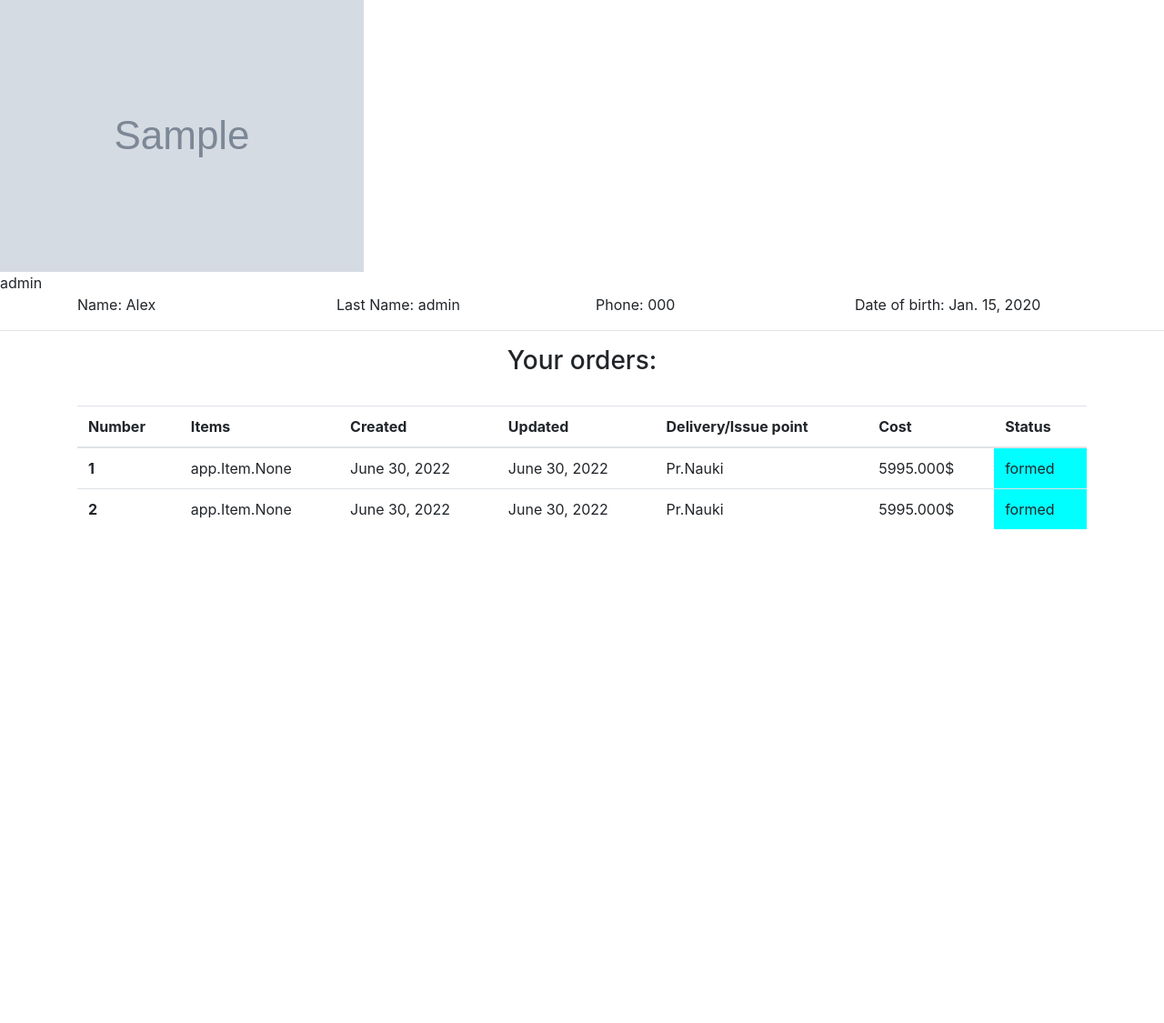
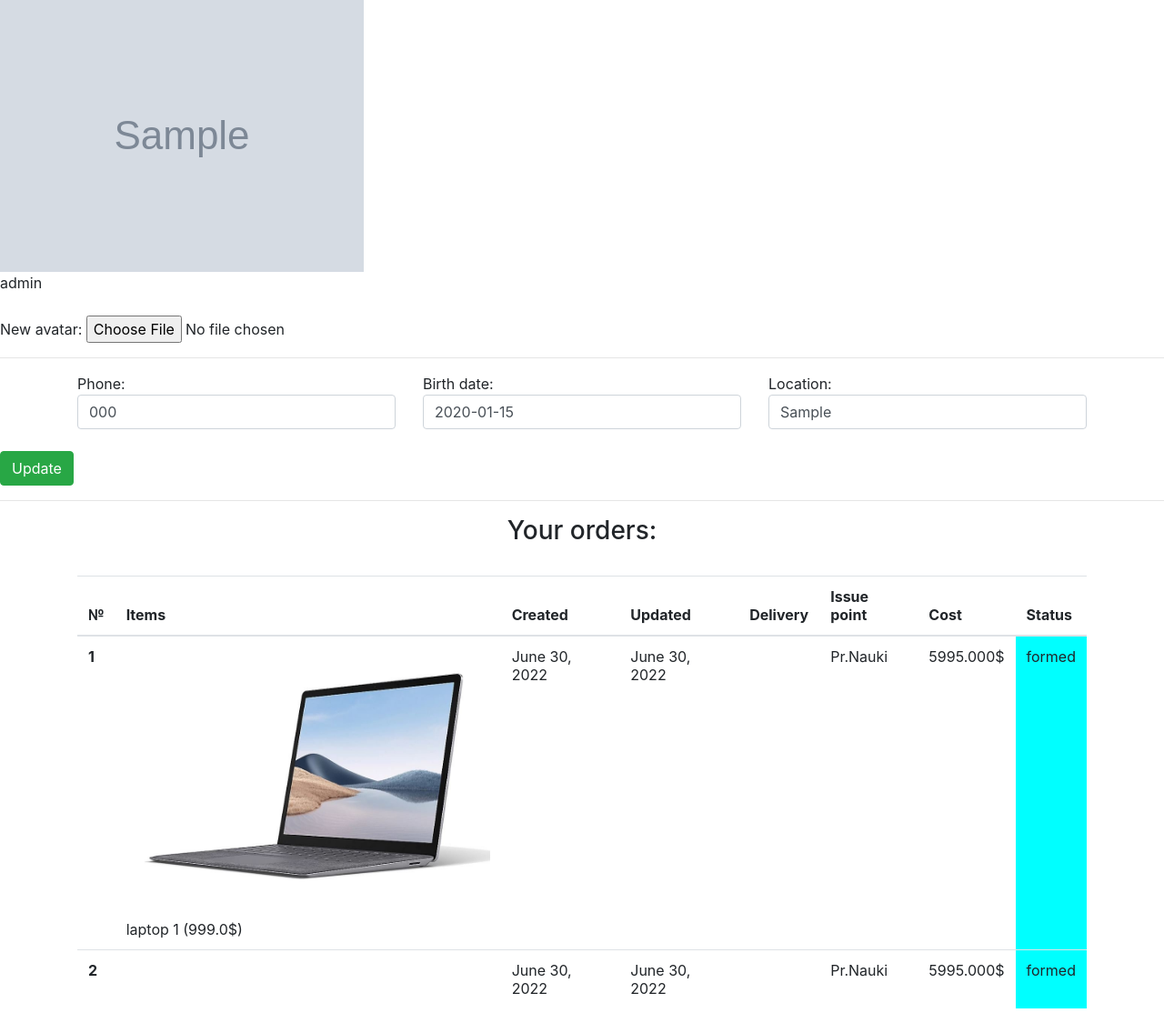
Before and after one commit to Alex-Khreshkov42/gjango_shop, a Django app: page /user-profile/1/ in a window 1280 px wide. Shown: the part 164-1289 px from the top of the page at 91% size. Before the commit the page ends 746 px from the top, so only its background shows below. Run offline with Django 4.2, Linux system fonts and the light colour scheme; a user stored in the database is signed in; data comes from the database, SQL or seed files in the repository; both versions use the stored data as it was before the commit; tables that the repository leaves empty hold one stand-in row (values such as "Sample post"); grey boxes marked "Sample" are stand-in pictures; parts of the project's set-up code (start-up, migrations or seed data) failed here and were passed over; some libraries are stand-ins or nearby versions.

Commit message:
Updated profile

```diff
--- a/app/forms.py
+++ b/app/forms.py
@@ -1,6 +1,7 @@
 from django import forms
+from django.contrib.auth.models import User
 
-from app.models import Order, Comment
+from app.models import Order, Comment, Profile
 
 allowed_choices = [(i, str(i)) for i in range(1, 11)]
 
@@ -38,3 +39,20 @@ class AddCommentForm(forms.ModelForm):
             'text': forms.Textarea(attrs={'class': 'form-control','placeholder':'Your text'}),
             'mark': forms.Select(attrs={'class': 'form-control'}),
         }
+
+
+class AddProfileInfoForm(forms.ModelForm):
+    class Meta:
+        model = Profile
+        fields = ['phone', 'birth_date', 'profile_pic','location']
+        widgets = {
+            'phone': forms.TextInput(attrs={'class': 'form-control'}),
+            'birth_date': forms.DateInput(attrs={'class': 'form-control'}),
+            'location': forms.TextInput(attrs={'class': 'form-control'}),
+        }
+
+
+class AddUserInfoForm(forms.ModelForm):
+    class Meta:
+        model = User
+        fields = ['username', 'first_name', 'last_name', 'email']
--- a/app/models.py
+++ b/app/models.py
@@ -95,11 +95,11 @@ class Cart:
 
 class Profile(models.Model):
     user = models.OneToOneField(User, on_delete=models.CASCADE)
-    phone = models.CharField(max_length=15, blank=True)
-    location = models.CharField(max_length=30, blank=True)
-    birth_date = models.DateField(blank=True)
-    profile_pic = models.ImageField(null=True, blank=True, upload_to="profiles_images/")
-    orders = models.ForeignKey('Order', on_delete=models.SET_NULL, blank=True, null=True)
+    phone = models.CharField(max_length=15, blank=True, null=True)
+    location = models.CharField(max_length=30, blank=True, null=True)
+    birth_date = models.DateField(blank=True, null=True)
+    profile_pic = models.ImageField(null=True, blank=True, upload_to="profiles_images/",
+                                    default="profiles_images/ava.png")
 
     def __str__(self):
         return f"User {self.user.username}"
--- a/app/static/app/css/main.css
+++ b/app/static/app/css/main.css
@@ -12,9 +12,6 @@
 .profile_content{
     margin-left: 10%;
     margin-right: 10%;
-}
-.profile_info{
-    margin-top: 5%;
 }
 
 .selected {
--- a/app/static/app/js/main.js
+++ b/app/static/app/js/main.js
@@ -1,2 +1 @@
-// let btn = document.getElementById(1)
-// btn.onclick = alert(123)
+$('.alert').alert()
--- a/app/templates/app/profile.html
+++ b/app/templates/app/profile.html
@@ -11,48 +11,44 @@
 {% block body %}
     <div class="profile_content">
         <img id="profile_img" src="{{ user_profile.profile_pic.url }}">
-        {{ user_profile.user.username }}
-        <div class="profile_info">
+        {{ user_profile.user.username }}<br><br>
+        <form method="post" enctype="multipart/form-data">
+            {% csrf_token %}
+            New avatar: {{ profile_form.profile_pic }}
+            <hr>
             <div class="container">
                 <div class="row">
                     <div class="col-sm">
-                        Name:
-                        {% if user_profile.user.first_name %}
-                            {{ user_profile.user.first_name }}
-                        {% endif %}
+                        Phone: {{ profile_form.phone }}
+                        <span style="color: red">{{ profile_form.phone.errors }}</span>
                     </div>
                     <div class="col-sm">
-                        Last Name:
-                        {% if user_profile.user.last_name %}
-                            {{ user_profile.user.last_name }}
-                        {% endif %}
+                        Birth date: {{ profile_form.birth_date }}
+                        <span style="color: red">{{ profile_form.birth_date.errors }}</span>
                     </div>
                     <div class="col-sm">
-                        Phone:
-                        {% if user_profile.phone %}
-                            {{ user_profile.phone }}
-                        {% endif %}
-                    </div>
-                    <div class="col-sm">
-                        Date of birth:
-                        {% if user_profile.birth_date %}
-                            {{ user_profile.birth_date }}
-                        {% endif %}
+                        Location: {{ profile_form.location }}
+                        <span style="color: red">{{ profile_form.location.errors }}</span>
                     </div>
                 </div>
+                <br>
             </div>
+            <button type="submit" class="btn btn-success">Update</button>
+    </div>
+    </form>
     <hr>
     <div class="container">
+        {% if orders %}
             <h3 align="center"> Your orders: </h3><br>
-                {% if orders %}
             <table class="table">
                 <thead>
                 <tr>
-                            <th scope="col">Number</th>
+                    <th scope="col">№</th>
                     <th scope="col">Items</th>
                     <th scope="col">Created</th>
                     <th scope="col">Updated</th>
-                            <th scope="col">Delivery/Issue point</th>
+                    <th scope="col">Delivery</th>
+                    <th scope="col">Issue point</th>
                     <th scope="col">Cost</th>
                     <th scope="col">Status</th>
                 </tr>
@@ -61,15 +57,16 @@
                 {% for order in orders %}
                     <tr>
                         <th scope="row">{{ order.id }}</th>
-                                <td>{{ order.items }}</td>
+                        <td>
+                        {% for item in order.items.all %}
+                            <img width="50" src="{{ item.image.url }}">
+                            {{ item.title }} ({{ item.price }}$)<br>
+                         {% endfor %}
+                        </td>
                         <td>{{ order.created }}</td>
                         <td>{{ order.updated }}</td>
-                                {% if order.issue_point %}
                         <td>{{ order.issue_point }}</td>
-                                {% endif %}
-                                {% if order.delivery_address %}
                         <td>{{ order.delivery_address }}</td>
-                                {% endif %}
                         <td>{{ order.total_cost }}$</td>
                         {% if order.status == 'done' %}
                             <td bgcolor="#adff2f">{{ order.status }}</td>
@@ -84,5 +81,4 @@
             <h1 align="center">No orders </h1>
         {% endif %}
     </div>
-        </div>
 {% endblock %}
--- a/app/templates/base.html
+++ b/app/templates/base.html
@@ -2,6 +2,8 @@
 {% load bootstrap4 %}
 {% bootstrap_css %}
 {% bootstrap_messages %}
+{% bootstrap_javascript %}
+
 
 <!DOCTYPE html>
 <html lang="en">
@@ -14,7 +16,7 @@
     </head>
     <ul>
         {% if user.is_authenticated %}
-            Welcome, <a href="{% url 'user_profile' request.user.id %}"> {{ user.username }}</a> <br>
+            Welcome, <a href="{% url 'user_profile' request.user.id %}"> {{ request.user.username }}</a> <br>
             <li><a href="{% url 'main' %}">Main</a></li>
             <li><a href="{% url 'user_profile' request.user.id %}">Profile</a></li>
             <li><a href="{% url 'account_logout' %}">Sign Out</a></li>
@@ -46,5 +48,6 @@
 <script src="{% static 'app/js/main.js' %}"></script>
 <script type="text/javascript" src="{% static "ckeditor/ckeditor-init.js" %}"></script>
 <script type="text/javascript" src="{% static "ckeditor/ckeditor/ckeditor.js" %}"></script>
+<script src="https://stackpath.bootstrapcdn.com/bootstrap/4.1.3/js/bootstrap.min.js" integrity="sha384-ChfqqxuZUCnJSK3+MXmPNIyE6ZbWh2IMqE241rYiqJxyMiZ6OW/JmZQ5stwEULTy" crossorigin="anonymous"></script>
 </body>
 </html>
--- a/app/views.py
+++ b/app/views.py
@@ -2,7 +2,8 @@ from django.http import HttpResponse, Http404
 from django.shortcuts import render, get_object_or_404, redirect, get_list_or_404
 from django.views.decorators.http import require_POST
 
-from app.forms import UpdateCountForm, OrderForm, AddCommentForm
+from app.forms import UpdateCountForm, OrderForm, AddCommentForm, UserProfileForm, AddUserInfoForm, \
+    AddProfileInfoForm
 from app.models import Item, Category, Cart, User, Profile, Order, RatingMark, Comment
 
 
@@ -87,7 +88,7 @@ def show_cart(request):
     # print(cart.session['cart'])
     # cart.change_quantity(item1,5)
     # print(cart.session['cart'])
-    return render(request, 'app/cart.html', {'cart': cart, 'form': form,'title':'Cart'})
+    return render(request, 'app/cart.html', {'cart': cart, 'form': form, 'title': 'Cart'})
 
 
 @require_POST
@@ -103,18 +104,37 @@ def update_count(request, item_slug):
 
 
 def show_profile(request, pk):
+    #pk = user.id
     profile = get_object_or_404(Profile, user_id=pk)
     user = get_object_or_404(User, id=pk)
     if request.user == user or request.user.is_superuser:
         orders = Order.objects.filter(user_id=pk)
-        # items = get_list_or_404(Item,id)
-        # items = Item.objects.filter(id__in=product_ids)  # 1 2 3
-        # items = get_list_or_404(Item, id__in=)
+        for i in orders:
+            print(i.items)
+        user_form = UserProfileForm()
+
+        if request.method == 'POST':
+            profile_form = AddProfileInfoForm(request.POST,request.FILES,instance=profile)
+            print(request.POST)
+            if profile_form.is_valid():
+                profile_form.save()
+                return redirect('user_profile', pk)
+            else:
+                print(profile_form.errors.as_data())  # here you print errors to terminal
+        else:
+            profile_form = AddProfileInfoForm(
+                {
+                    'phone': user.profile.phone,
+                    'birth_date': user.profile.birth_date,
+                    'location': user.profile.location
+                })
         context = {
             'user_profile': profile,
             'orders': orders,
             'user': user,
-            'title': f"{user.username}'s profile"
+            'title': f"{user.username}'s profile",
+            'profile_form': profile_form,
+            'user_form': user_form,
         }
         return render(request, 'app/profile.html', context=context)
     else:
```
Also changed, not shown: app/admin.py (+25 -4 lines), app/migrations/0001_initial.py, app/migrations/0002_order_alter_category_slug_alter_item_description_and_more.py (deleted), app/migrations/0002_remove_order_items_order_items.py (added), app/migrations/0003_alter_order_issue_point.py (deleted), app/migrations/0004_ratingmark_comment.py (deleted), db.sqlite3, media/iphone_bQDeJLH.jpg (added), media/laptop_y46gC9n.jpg (added), media/profiles_images/чмоня.jpg (added), 2 other files. Lines whose indentation alone changed are shown as unchanged.
